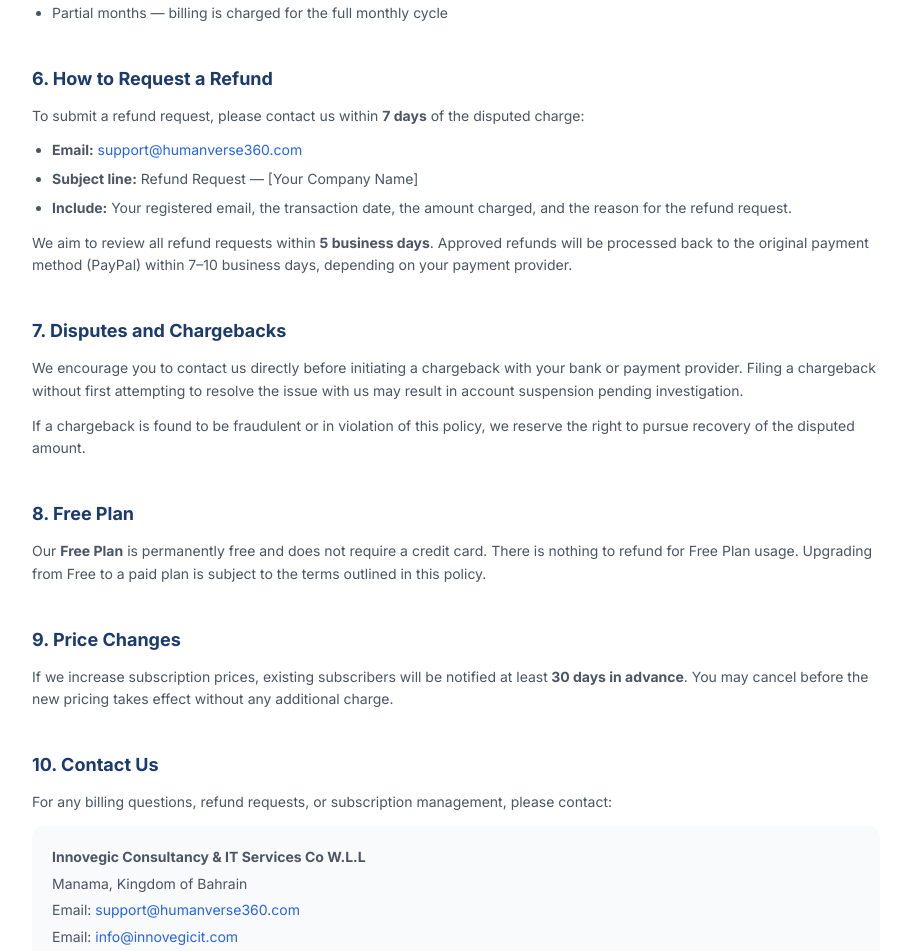
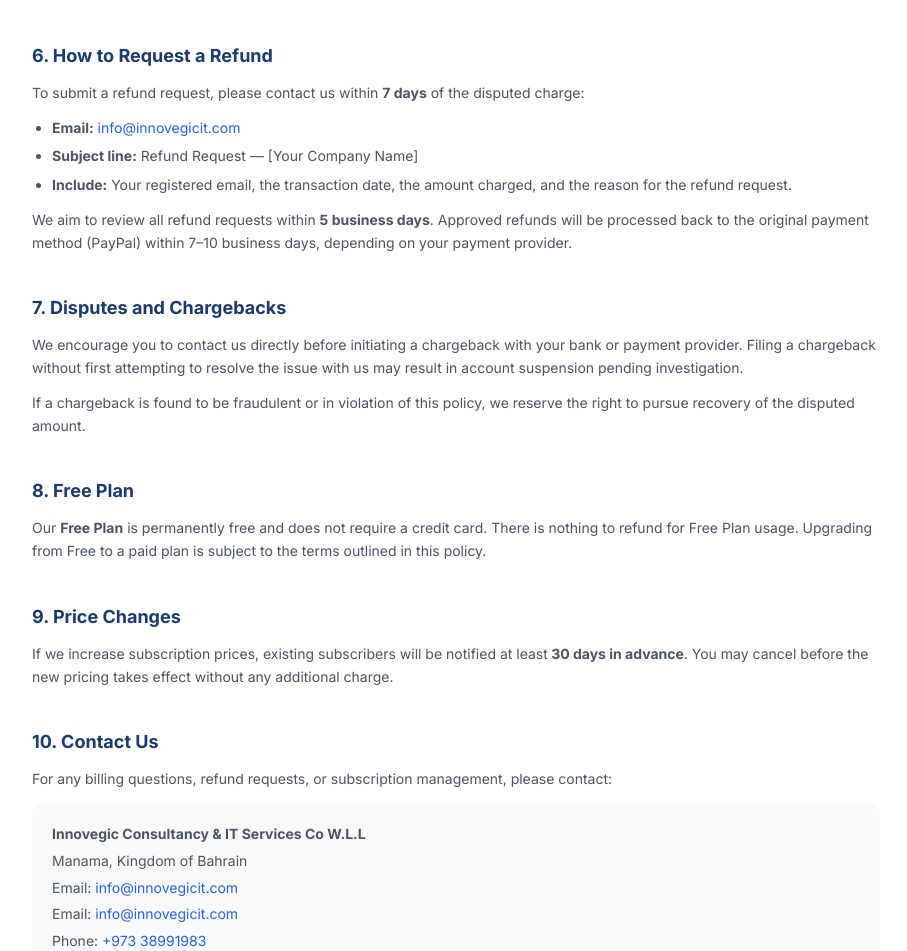
Before and after one commit to bijo1983/HumanVerse360, a React (Vite) app: page /refund-policy in a window 1280 px wide. Shown: the part 1621-2572 px from the top of the page, without its empty margins (184-1091 px from the left). Built offline with nearby package versions, Linux system fonts and the light colour scheme; no server answers.

Commit message:
Update support email address

```diff
--- a/src/pages/about/AboutPage.jsx
+++ b/src/pages/about/AboutPage.jsx
@@ -407,7 +407,7 @@ export default function AboutPage() {
               {
                 icon: Mail,
                 title: 'Email Us',
-                lines: ['info@innovegicit.com', 'support@humanverse360.com'],
+                lines: ['info@innovegicit.com', 'info@innovegicit.com'],
                 color: '#2563EB',
                 bg: '#EFF6FF',
               },
--- a/src/pages/legal/PrivacyPolicy.jsx
+++ b/src/pages/legal/PrivacyPolicy.jsx
@@ -118,7 +118,7 @@ export default function PrivacyPolicy() {
           <li><strong>Portability:</strong> Request your data in a structured, machine-readable format</li>
           <li><strong>Objection:</strong> Object to certain types of processing</li>
         </ul>
-        <p>To exercise any of these rights, please contact us at <strong>support@humanverse360.com</strong>.</p>
+        <p>To exercise any of these rights, please contact us at <strong>info@innovegicit.com</strong>.</p>
       </Section>
 
       <Section title="9. Children's Privacy">
@@ -141,7 +141,7 @@ export default function PrivacyPolicy() {
         <div className="bg-gray-50 rounded-xl p-5 mt-3 space-y-1">
           <p><strong>Innovegic Consultancy &amp; IT Services Co W.L.L</strong></p>
           <p>Manama, Kingdom of Bahrain</p>
-          <p>Email: <a href="mailto:support@humanverse360.com" className="text-blue-600 hover:underline">support@humanverse360.com</a></p>
+          <p>Email: <a href="mailto:info@innovegicit.com" className="text-blue-600 hover:underline">info@innovegicit.com</a></p>
           <p>Email: <a href="mailto:info@innovegicit.com" className="text-blue-600 hover:underline">info@innovegicit.com</a></p>
           <p>Phone: <a href="tel:+97338991983" className="text-blue-600 hover:underline">+973 38991983</a></p>
         </div>
--- a/src/pages/legal/RefundPolicy.jsx
+++ b/src/pages/legal/RefundPolicy.jsx
@@ -40,7 +40,7 @@ export default function RefundPolicy() {
       <Section title="3. Subscription Cancellation">
         <p>
           You may cancel your paid subscription at any time through your account settings or by
-          contacting us at <strong>support@humanverse360.com</strong>.
+          contacting us at <strong>info@innovegicit.com</strong>.
         </p>
         <p>
           Upon cancellation:
@@ -102,7 +102,7 @@ export default function RefundPolicy() {
       <Section title="6. How to Request a Refund">
         <p>To submit a refund request, please contact us within <strong>7 days</strong> of the disputed charge:</p>
         <ul className="list-disc pl-5 space-y-1.5">
-          <li><strong>Email:</strong> <a href="mailto:support@humanverse360.com" className="text-blue-600 hover:underline">support@humanverse360.com</a></li>
+          <li><strong>Email:</strong> <a href="mailto:info@innovegicit.com" className="text-blue-600 hover:underline">info@innovegicit.com</a></li>
           <li><strong>Subject line:</strong> Refund Request — [Your Company Name]</li>
           <li><strong>Include:</strong> Your registered email, the transaction date, the amount charged,
             and the reason for the refund request.</li>
@@ -149,7 +149,7 @@ export default function RefundPolicy() {
         <div className="bg-gray-50 rounded-xl p-5 mt-3 space-y-1">
           <p><strong>Innovegic Consultancy &amp; IT Services Co W.L.L</strong></p>
           <p>Manama, Kingdom of Bahrain</p>
-          <p>Email: <a href="mailto:support@humanverse360.com" className="text-blue-600 hover:underline">support@humanverse360.com</a></p>
+          <p>Email: <a href="mailto:info@innovegicit.com" className="text-blue-600 hover:underline">info@innovegicit.com</a></p>
           <p>Email: <a href="mailto:info@innovegicit.com" className="text-blue-600 hover:underline">info@innovegicit.com</a></p>
           <p>Phone: <a href="tel:+97338991983" className="text-blue-600 hover:underline">+973 38991983</a></p>
           <p className="text-gray-400 text-xs pt-1">Business hours: Sunday – Thursday, 9 AM – 6 PM (AST, UTC+3)</p>
--- a/src/pages/legal/TermsAndConditions.jsx
+++ b/src/pages/legal/TermsAndConditions.jsx
@@ -63,7 +63,7 @@ export default function TermsAndConditions() {
             under your account</li>
         </ul>
         <p>
-          You must notify us immediately at <strong>support@humanverse360.com</strong> if you suspect
+          You must notify us immediately at <strong>info@innovegicit.com</strong> if you suspect
           unauthorized access to your account.
         </p>
       </Section>
@@ -218,7 +218,7 @@ export default function TermsAndConditions() {
         <div className="bg-gray-50 rounded-xl p-5 mt-3 space-y-1">
           <p><strong>Innovegic Consultancy &amp; IT Services Co W.L.L</strong></p>
           <p>Manama, Kingdom of Bahrain</p>
-          <p>Email: <a href="mailto:support@humanverse360.com" className="text-blue-600 hover:underline">support@humanverse360.com</a></p>
+          <p>Email: <a href="mailto:info@innovegicit.com" className="text-blue-600 hover:underline">info@innovegicit.com</a></p>
           <p>Email: <a href="mailto:info@innovegicit.com" className="text-blue-600 hover:underline">info@innovegicit.com</a></p>
           <p>Phone: <a href="tel:+97338991983" className="text-blue-600 hover:underline">+973 38991983</a></p>
         </div>
```
